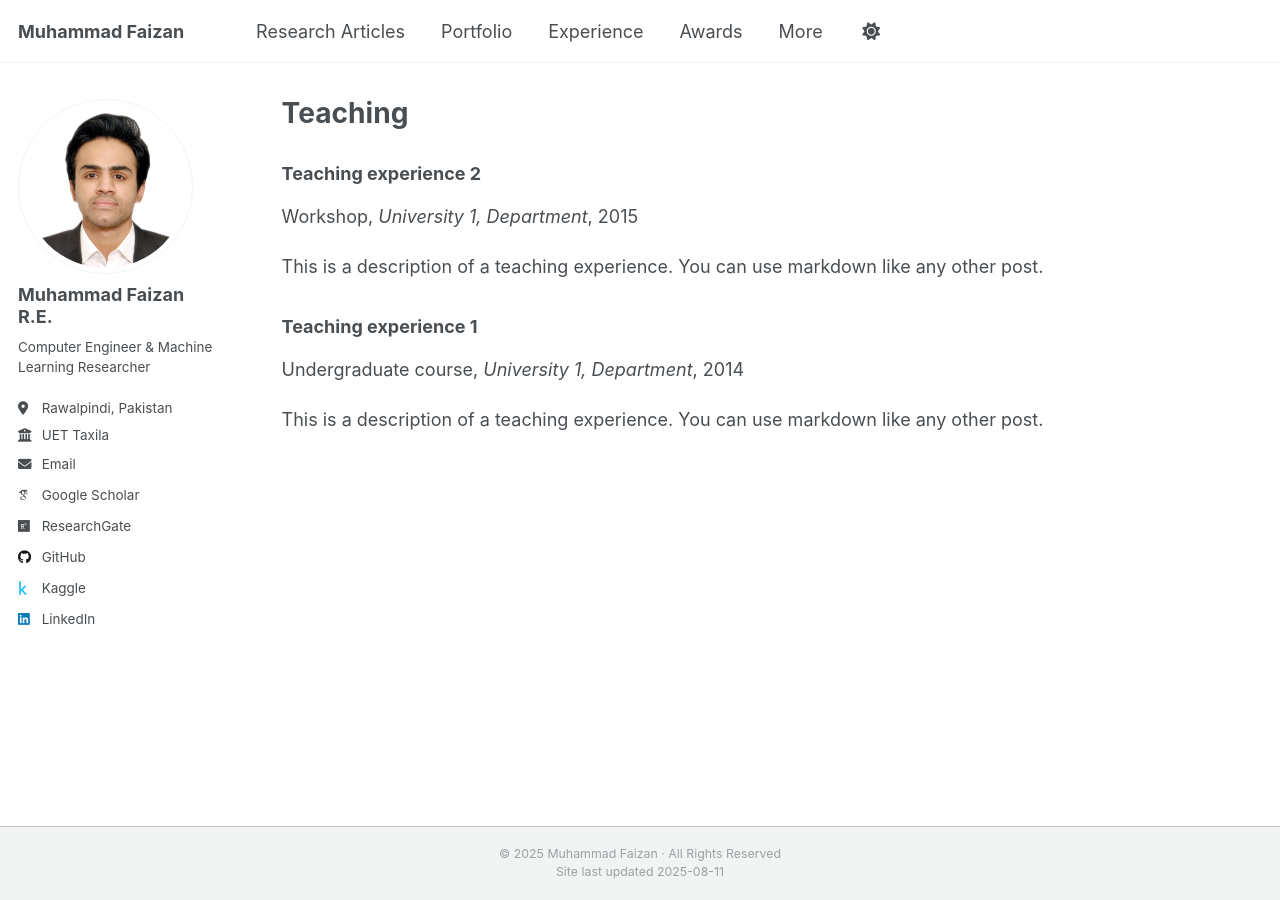
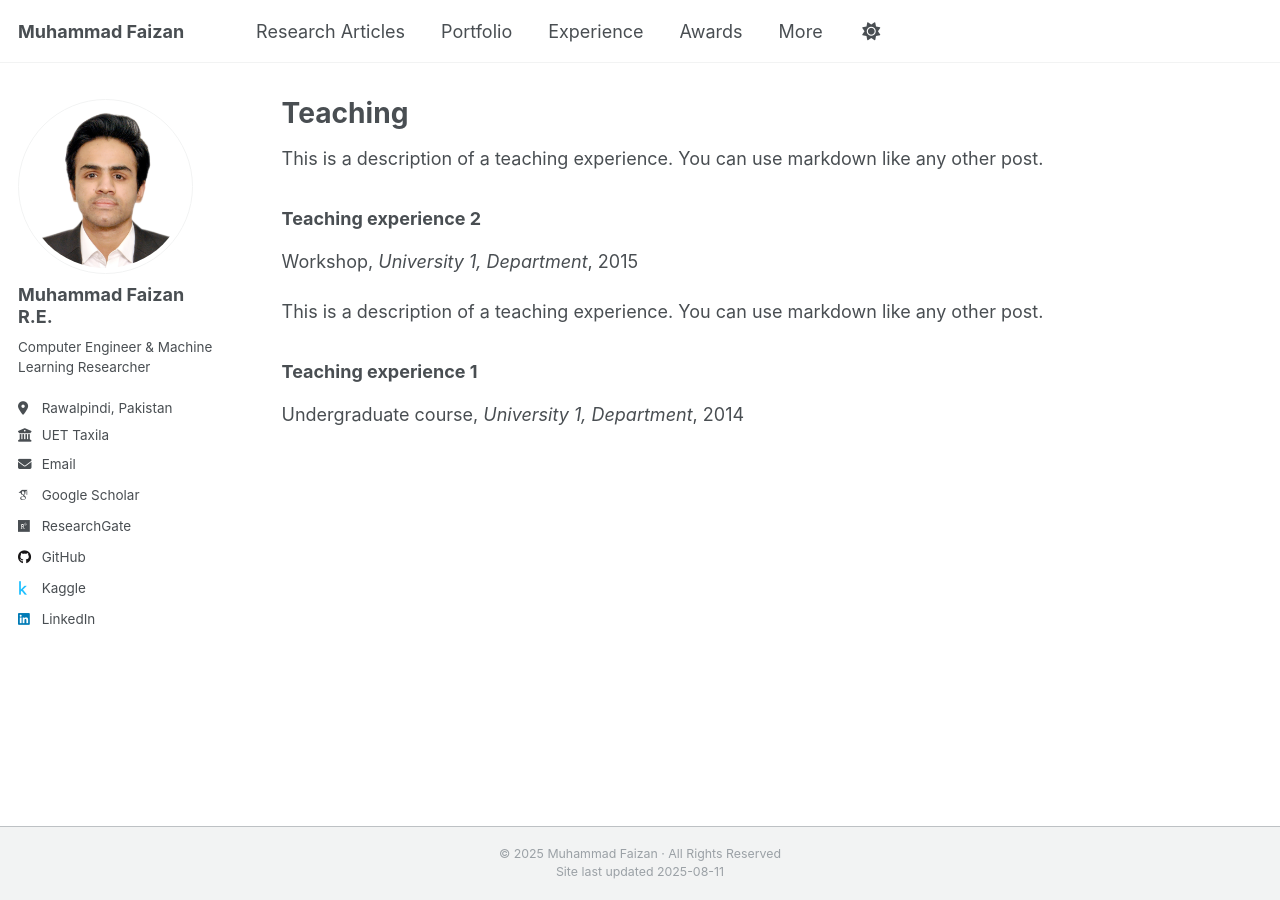
Before and after one commit to MuhammadFaizan99/MuhammadFaizan99.github.io, a Jekyll site: the page built from _pages/teaching.html, in a window 1280 px wide. Built offline with Jekyll 4.4.1, drawn with Linux system fonts in a browser that asks for light colours; some web fonts are replaced; a script that is not in the unit is left out.

Commit message:
Update archive-single.html

```diff
--- a/_includes/archive-single.html
+++ b/_includes/archive-single.html
@@ -36,16 +36,23 @@
 
 <div class="{{ include.type | default: "list" }}__item">
   <article class="archive__item" itemscope itemtype="http://schema.org/CreativeWork">
-    {% if include.type == "grid" and teaser %}
+
+    {%- comment -%} Show teaser image ABOVE title (in any layout) {%- endcomment -%}
+    {% if teaser %}
       <div class="archive__item-teaser">
-        <img src=
-          {% if teaser contains "://" %}
-            "{{ teaser }}"
-          {% else %}
-            "{{ teaser | prepend: "/images/" | prepend: base_path }}"
+        <img src={% if teaser contains "://" %}"{{ teaser }}"{% else %}"{{ teaser | prepend: "/images/" | prepend: base_path }}"{% endif %} alt="">
+      </div>
     {% endif %}
-          alt="">
-      </div>
+
+    {%- comment -%} Show excerpt/description ABOVE title {%- endcomment -%}
+    {% if post.excerpt and site.read_more != 'enabled' %}
+      <p class="archive__item-excerpt" itemprop="description">{{ post.excerpt | markdownify }}</p>
+    {% elsif post.excerpt and site.read_more == 'enabled' %}
+      <p class="archive__item-excerpt" itemprop="description">
+        <p>{{ post.excerpt | markdownify | remove: '<p>' | remove: '</p>' }}
+          <strong><a href="{{ base_path }}{{ post.url }}" rel="permalink"> Read more</a></strong>
+        </p>
+      </p>
     {% endif %}
 
     <h3 class="archive__item-title">
@@ -64,16 +71,6 @@
       <p class="page__date">
         <strong><i class="fa fa-fw fa-calendar" aria-hidden="true"></i> {{ site.data.ui-text[site.locale].date_label | default: "Published:" }}</strong>
         <time datetime="{{ post.date | default: "1900-01-01" | date_to_xmlschema }}">{{ post.date | default: "1900-01-01" | date: "%B %d, %Y" }}</time>
-      </p>
-    {% endif %}
-
-    {% if post.excerpt and site.read_more != 'enabled' %}
-      <p class="archive__item-excerpt" itemprop="description">{{ post.excerpt | markdownify }}</p>
-    {% elsif post.excerpt and site.read_more == 'enabled' %}
-      <p class="archive__item-excerpt" itemprop="description">
-        <p>{{ post.excerpt | markdownify | remove: '<p>' | remove: '</p>' }}
-          <strong><a href="{{ base_path }}{{ post.url }}" rel="permalink"> Read more</a></strong>
-        </p>
       </p>
     {% endif %}
 
```
Lines whose indentation alone changed are shown as unchanged.
